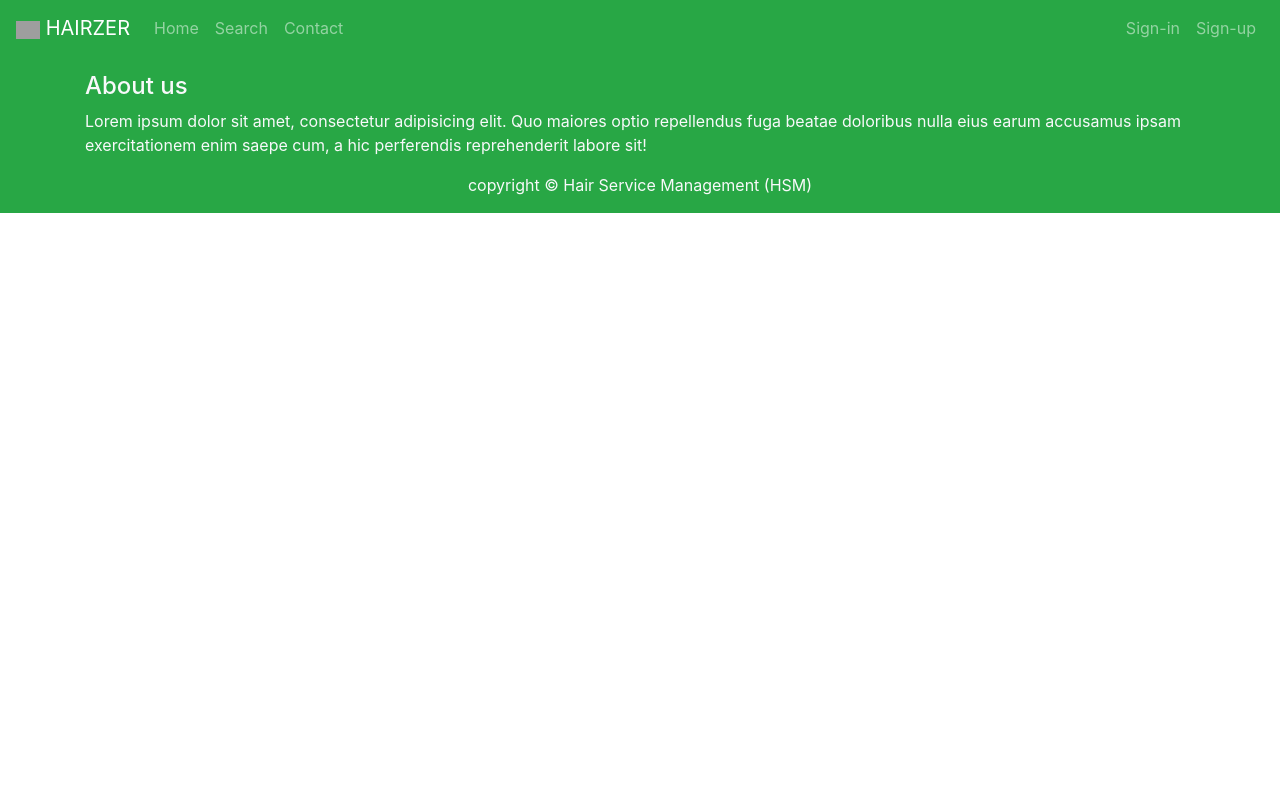
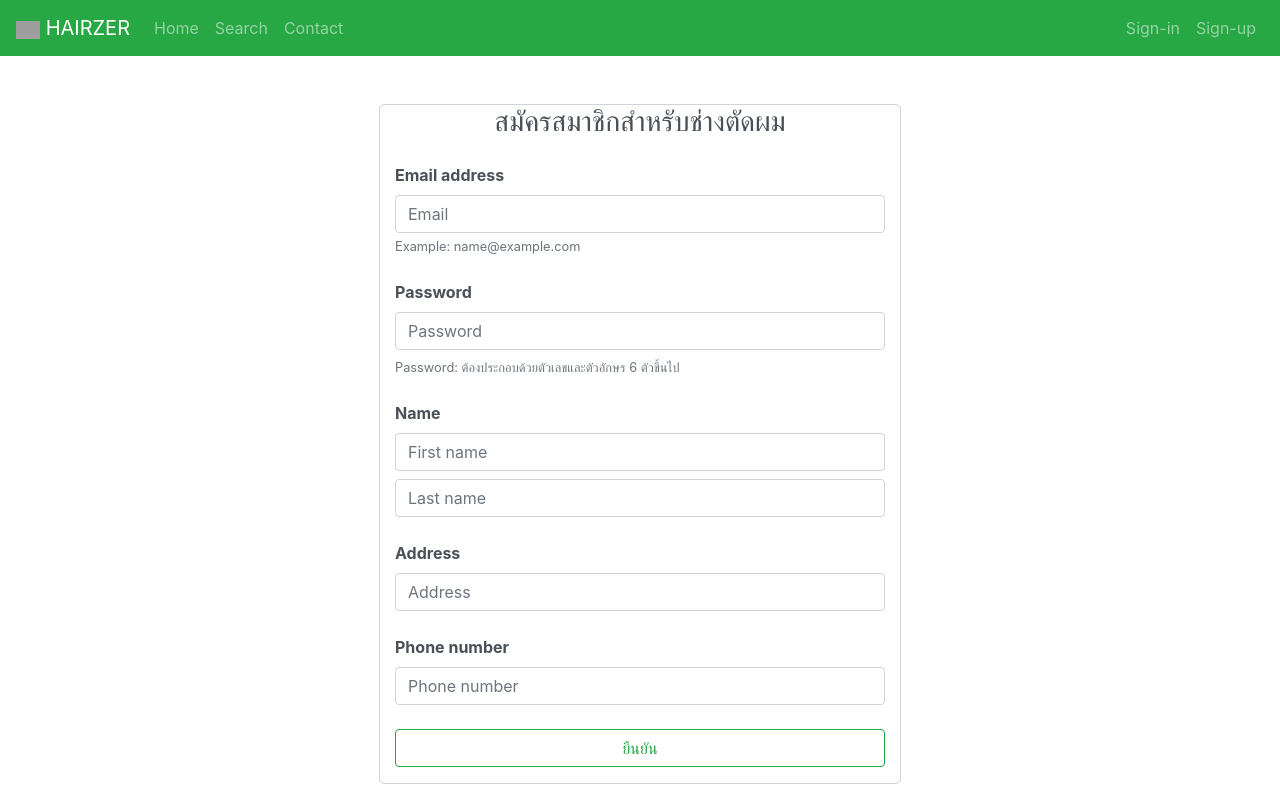
Before and after one commit to ussnllmn/Hairzer, a Vue app: page /signup-barber in a window 1280 px wide. Shown: the top 800 px of the page. Built offline with nearby package versions, Linux system fonts and the light colour scheme; no server answers; grey boxes are pictures that could not be loaded.

Commit message:
Add SignupBarber

```diff
--- a/src/views/Profile.vue
+++ b/src/views/Profile.vue
@@ -4,7 +4,7 @@
     <div class="profile">
         <h1>Profile</h1>
         <div class="my-4">
-            <p>{{userData}}</p>
+            <p>{{userData}}:</p>
         </div>
     </div>
 </template>
--- a/src/views/Signup/SignupBarber.vue
+++ b/src/views/Signup/SignupBarber.vue
@@ -1 +1,115 @@
 <!--/src/SignupBarber.vue-->
+
+<template>
+    <div class="signupBarber">
+        <div class="m-5">
+            <b-alert
+                variant="danger"
+                dismissible
+                fade
+                :show="showDismissibleAlert"
+                @dismissed="showDismissibleAlert=false"
+                >
+                Email หรือ Password ที่คุณป้อนไม่ถูกต้อง
+            </b-alert>
+
+            <div class="row justify-content-center">
+                <div class="col-sm-6 signupBox">
+                    <center><h3>สมัครสมาชิกสำหรับช่างตัดผม</h3></center>
+                    <div class="form-group mt-4">
+                        <form @submit.prevent="registerWithEmail">
+                            <label for="emailInput">Email address</label>
+                            <input type="email" class="form-control" id="emailInput" placeholder="Email" v-model="Email" required>
+                            <small id="emailHelp" class="form-text text-muted mb-4">Example: name@example.com</small>
+
+                            <label for="passwordInput">Password</label>
+                            <input type="password" class="form-control mb-2" id="passwordInput" placeholder="Password" v-model="Password" required>
+                            <small id="emailHelp" class="form-text text-muted mb-4">Password: ต้องประกอบด้วยตัวเลขและตัวอักษร 6 ตัวขึ้นไป</small>
+
+                            <label >Name</label>
+                            <input type="text" class="form-control mb-2" id="FnameInput" placeholder="First name" v-model="Fname" required>
+                            <input type="text" class="form-control mb-4" id="LnameInput" placeholder="Last name" v-model="Lname" required>
+
+                            <label for="addressInput">Address</label>
+                            <input type="text" class="form-control mb-4" id="addressInput" placeholder="Address" v-model="Address" required>
+
+                            <label for="phoneInput">Phone number</label>
+                            <input type="tel" class="form-control mb-4" id="phoneInput" placeholder="Phone number" v-model="Phone" required>
+
+                            <button type="submit" value="submit" class="btn btn-outline-success btn-block">ยืนยัน</button>
+                        </form>
+                    </div>
+                </div>
+            </div>
+        </div>
+    </div>
+</template>
+
+<script>
+    import firebase from 'firebase/app';
+    import 'firebase/auth';
+    import 'firebase/firestore'
+
+    export default {
+        name: "SignupLocation",
+        beforeCreate() {
+            firebase.auth().onAuthStateChanged(user => {
+                if (user) {
+                    this.$router.replace({name: 'Profile'}).catch(()=>{})
+                }
+            })
+        },
+        data() {
+            return {
+                Email: '',
+                Password: '',
+                Fname: '',
+                Lname: '',
+                Address: '',
+                Phone: ''
+            }
+        },
+        methods: {
+            //สมัครสมาชิกผ่าน firebase auth
+            registerWithEmail() {
+                firebase.auth().createUserWithEmailAndPassword(this.Email, this.Password)
+                .then(() => {
+                    //เก็บข้อมูล user ใน firestore
+                    firebase.firestore().collection('user').doc(firebase.auth().currentUser.uid)
+                    .set({
+                        barb_id: firebase.auth().currentUser.uid,
+                        barb_firstName: this.Fname,
+                        barb_lastName: this.Lname,
+                        barb_email: this.Email,
+                        barb_address: this.Address,
+                        barb_phone: this.Phone,
+                        status: 'barber'
+                    })
+                    .then(() => {
+                        this.$router.replace({name: 'Profile'}).catch(()=>{})
+                    })
+                    .catch(err => {
+                        console.log('wrong with add user to firestore',err)
+                    })
+                })
+                .catch(function(error) {
+                    console.log('wrong with firebase auth', error)
+                    var errorCode = error.code
+                    var errorMessage = error.message
+                    alert(errorMessage)
+                })
+            }
+        }
+    }
+</script>
+
+<style scoped>
+    .signupBox {
+        border: 1px solid #CED4DA;
+        border-radius: 5px;
+        color: #495057;
+    }
+    label {
+        font-weight: bold;
+    }
+</style>
```
